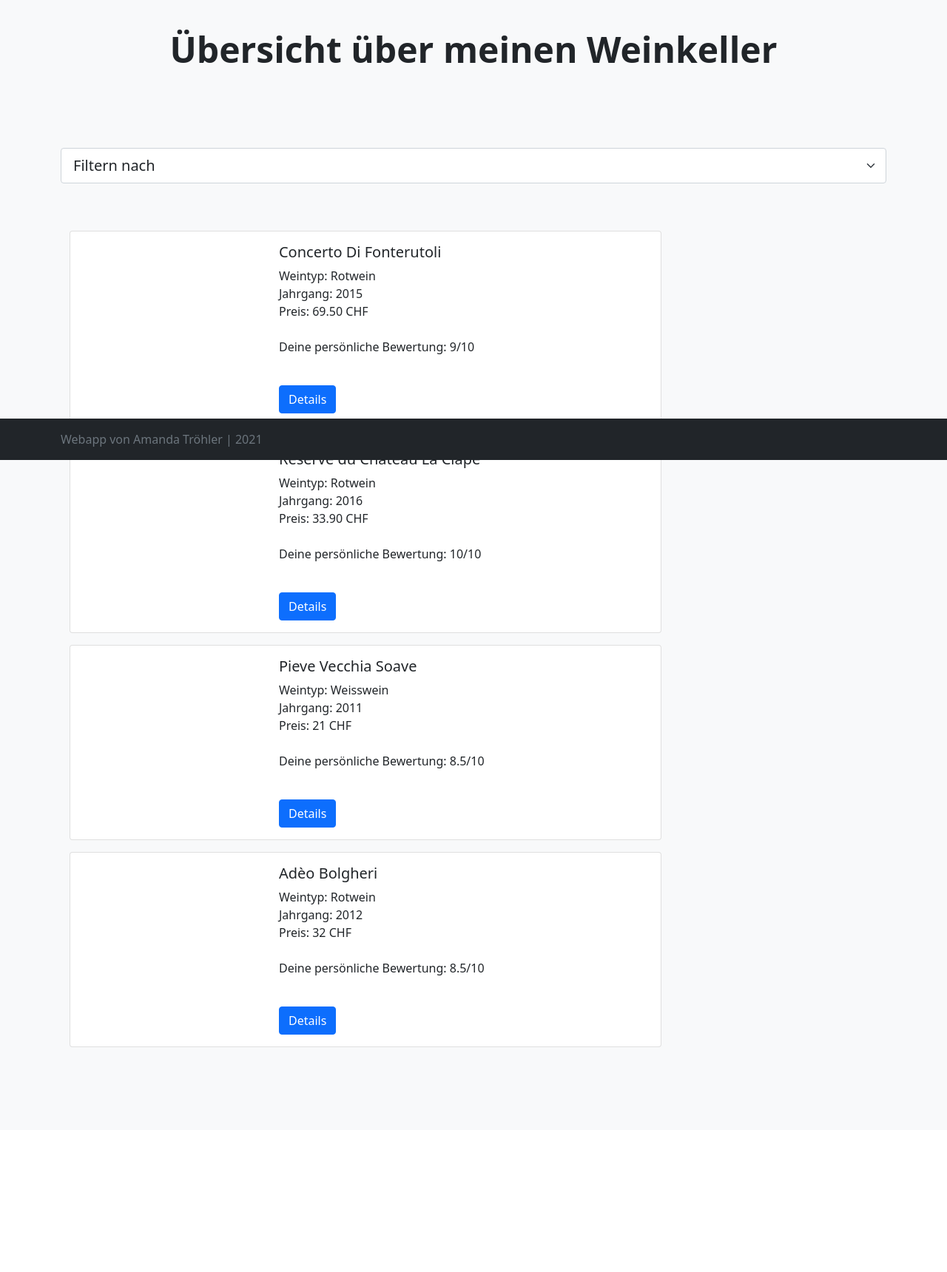
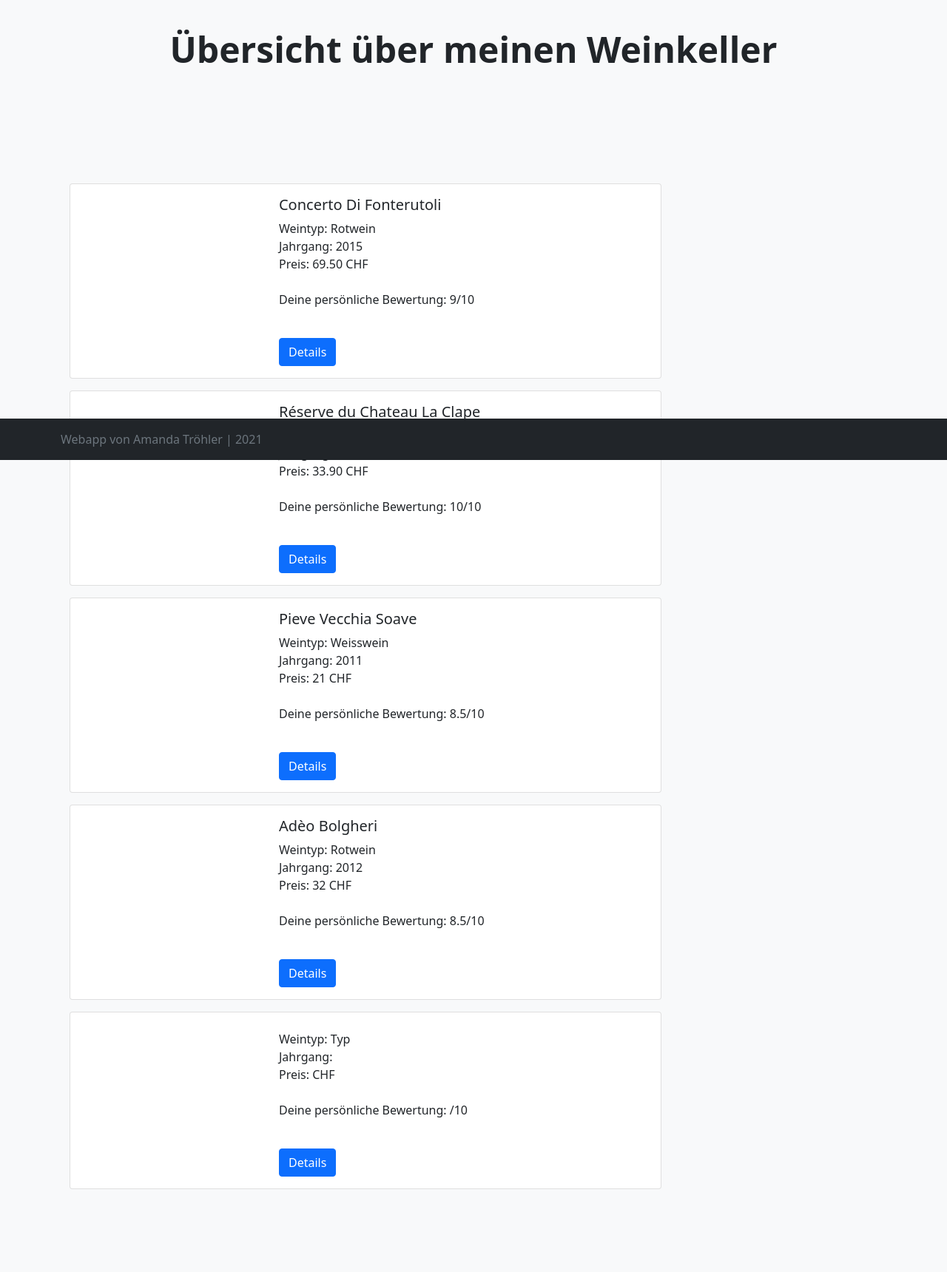
Before and after one commit to Samandala/pro2, a Flask app: page /weinkeller in a window 1280 px wide. Shown: the part 178-1898 px from the top of the page at 74% size. Before the commit the page ends 1594 px from the top, so only its background shows below. Run offline with Flask 2, Linux system fonts and the light colour scheme; some libraries are stand-ins or nearby versions.

Commit message:
Projektabgabe

```diff
--- a/daten/weine.json
+++ b/daten/weine.json
@@ -1 +1 @@
-{"1": {"name": "Concerto Di Fonterutoli", "typ": "Rotwein", "preis": "69.50", "jahrgang": 2015, "herkunft": "Italien", "geschmack": "trocken, \u00fcppig, Eiche, Tabak", "bewertung": "9"}, "2": {"name": "R\u00e9serve du Chateau La Clape", "typ": "Rotwein", "preis": "33.90", "jahrgang": "2016", "herkunft": "Frankreich", "geschmack": "\u00fcppig, Tanninhaltig, Erdig, Leder", "bewertung": "10"}, "3": {"name": "Pieve Vecchia Soave ", "typ": "Weisswein", "preis": "21", "jahrgang": "2011", "herkunft": "Italien", "geschmack": "S\u00e4urehaltig, Trocken", "bewertung": "8.5"}, "4": {"name": "Ad\u00e8o Bolgheri ", "typ": "Rotwein", "preis": "32", "jahrgang": "2012", "herkunft": "Italien", "geschmack": "\u00fcppig, Tanninhaltig, trocken, Pflaume, Vanille", "bewertung": "8.5"}}
+{"1": {"name": "Concerto Di Fonterutoli", "typ": "Rotwein", "preis": "69.50", "jahrgang": 2015, "herkunft": "Italien", "geschmack": "trocken, \u00fcppig, Eiche, Tabak", "bewertung": "9"}, "2": {"name": "R\u00e9serve du Chateau La Clape", "typ": "Rotwein", "preis": "33.90", "jahrgang": "2016", "herkunft": "Frankreich", "geschmack": "\u00fcppig, Tanninhaltig, Erdig, Leder", "bewertung": "10"}, "3": {"name": "Pieve Vecchia Soave ", "typ": "Weisswein", "preis": "21", "jahrgang": "2011", "herkunft": "Italien", "geschmack": "S\u00e4urehaltig, Trocken", "bewertung": "8.5"}, "4": {"name": "Ad\u00e8o Bolgheri ", "typ": "Rotwein", "preis": "32", "jahrgang": "2012", "herkunft": "Italien", "geschmack": "\u00fcppig, Tanninhaltig, trocken, Pflaume, Vanille", "bewertung": "8.5"}, "5": {"name": "", "typ": "Typ", "preis": "", "jahrgang": "", "herkunft": "", "geschmack": "", "bewertung": ""}}
--- a/main.py
+++ b/main.py
@@ -11,8 +11,8 @@
 def startseite():
     return render_template('index.html') #die Startseite als index.html wird gerendert.
 
+
 #die url ruft die Seite weinkeller.html auf.
-
 @app.route('/weinkeller', methods=["GET", "POST"])# Detailseite Wein
 def weinkeller():  # gibt id mit
 
@@ -57,7 +57,7 @@
         preis = request.form["preis"]
         bewertung = request.form["bewertung"]
 
-        daten.speichern(name, typ, geschmack, herkunft, jahrgang, preis, bewertung)
+        daten.speichern(name, typ, geschmack, herkunft, jahrgang, preis, bewertung) #keys mitgeben, damit die funktion weiss von wo er die Daten nehmen muss.
 
         return redirect(url_for('weinkeller'))
     return render_template('erfassen.html')
--- a/templates/weinkeller.html
+++ b/templates/weinkeller.html
@@ -11,14 +11,6 @@
       </div>
     </div>
   </div>
-        <select class="form-select form-select-lg mb-3" aria-label=".form-select-lg example">
-  <option selected>Filtern nach</option>
-  <option value="1">Preis</option>
-  <option value="2">Bewertung</option>
-  <option value="3">Herkunft</option>
-            <option value="3">Sorte</option>
-            <option value="3">Jahrgang</option>
-</select>
 
                         <div class="album py-5 bg-light">
                         <div class="container">
```
